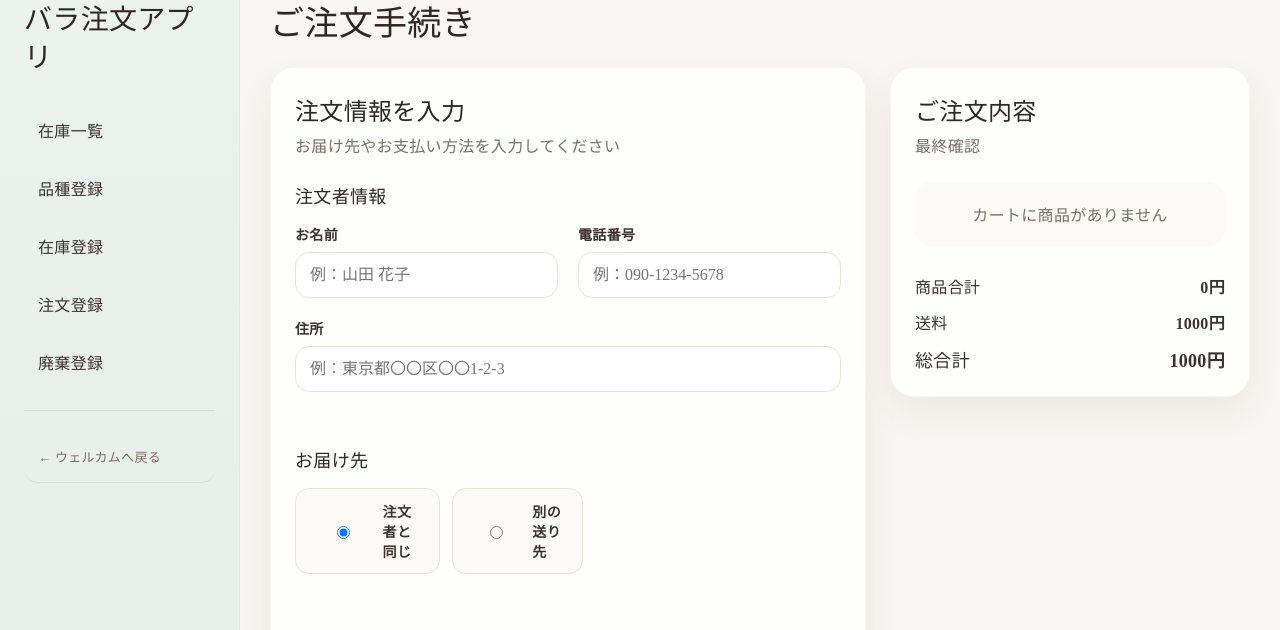
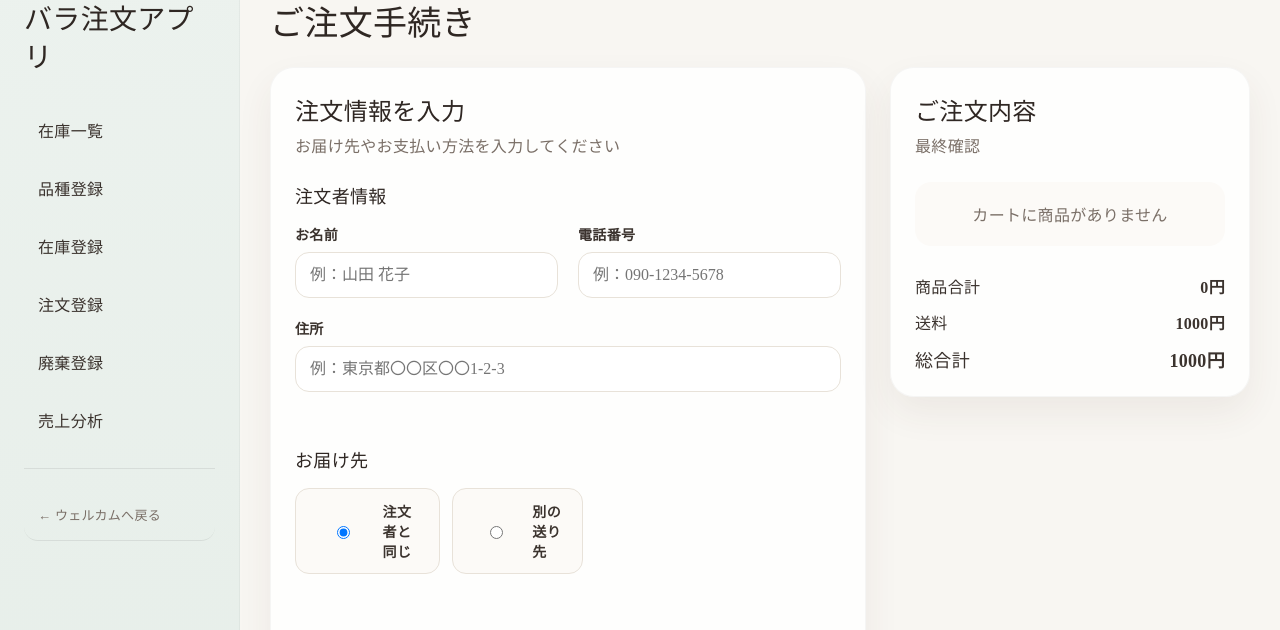
Before and after one commit to rika010304-lab/rose-atelier, a Spring Boot app: page /checkout in a window 1280 px wide. Shown: the part 49-679 px from the top of the page. Run offline with Spring Boot 4, Linux system fonts and the light colour scheme.

Commit message:
Update analytics menu

```diff
--- a/src/main/java/rose_atelier/HomeController.java
+++ b/src/main/java/rose_atelier/HomeController.java
@@ -440,7 +440,7 @@ public String analytics(Model model) {
             orderHistoryRepository.findAll();
 
     int totalSales = histories.stream()
-            .mapToInt(OrderHistory::getTotalPrice)
+            .mapToInt(OrderHistory::getSubtotal)
             .sum();
 
     model.addAttribute(
--- a/src/main/resources/templates/checkout.html
+++ b/src/main/resources/templates/checkout.html
@@ -16,11 +16,12 @@
   </div>
 
   <nav class="side-nav">
-    <a href="/index">在庫一覧</a>
+    <a href="/admin">在庫一覧</a>
     <a href="/admin">品種登録</a>
     <a href="/stock">在庫登録</a>
     <a href="/order">注文登録</a>
     <a href="/waste">廃棄登録</a>
+    <a href="/analytics">売上分析</a>
 
     <div class="nav-divider"></div>
 
```
